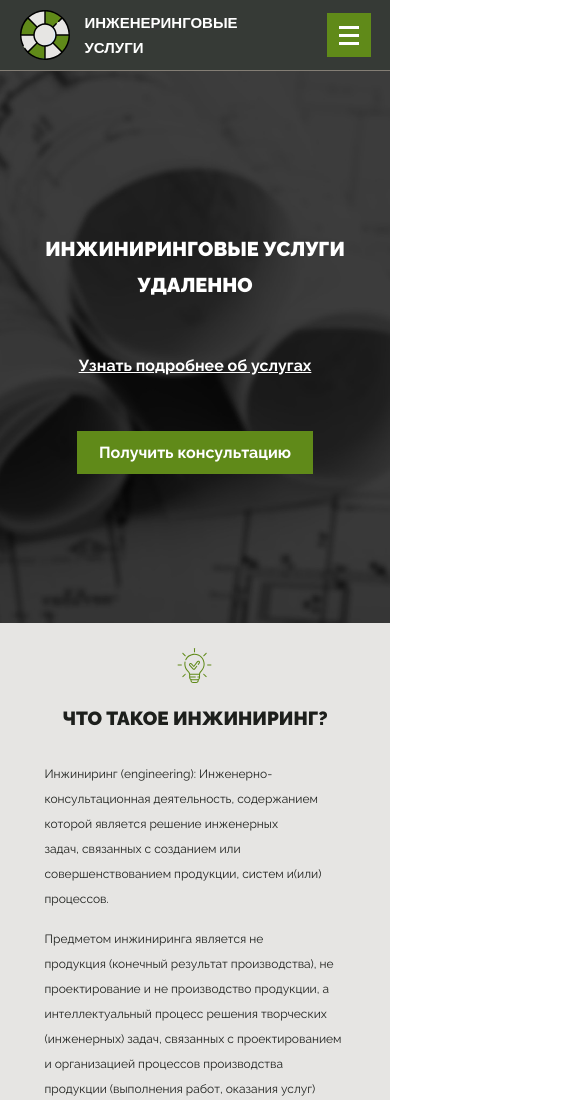
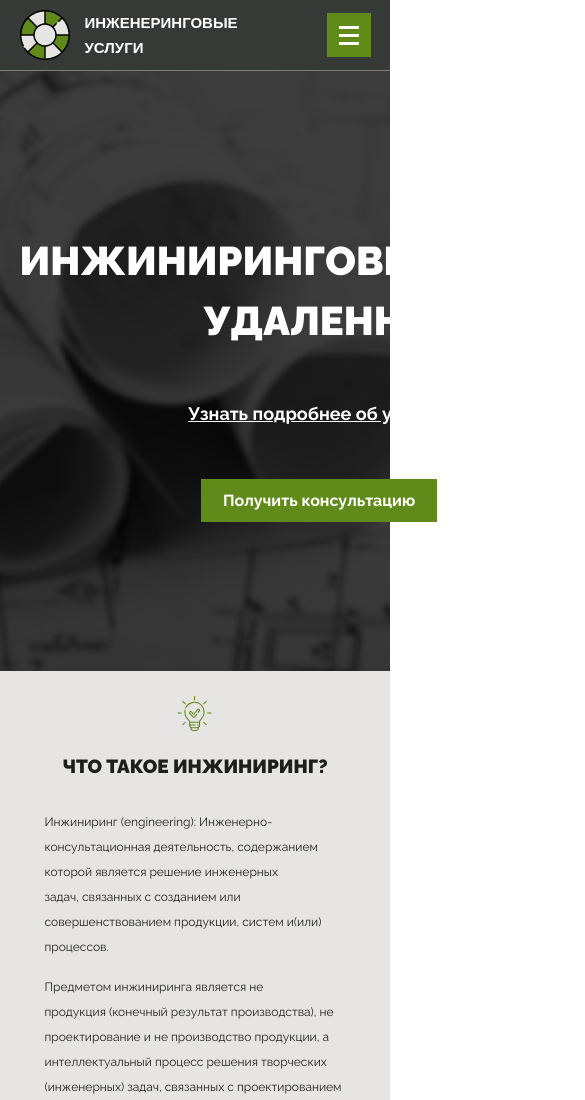
Before and after one commit to gavril0va/engineering, a plain HTML site: page index.html in a window 390 px wide. Shown: the top 1100 px of the page, 585 px wide, since content can reach past the window. Drawn offline with nearby package versions, Linux system fonts and the light colour scheme.

Commit message:
no message

```diff
--- a/style/media.css
+++ b/style/media.css
@@ -142,12 +142,12 @@
   }
 
   .offer__title {
-    font-size: 20px;
-    line-height: 36px;
+    /* font-size: 20px;
+    line-height: 36px; */
   }
 
   .offer__detail {
-    font-size: 16px;
+    /* font-size: 16px; */
   }
 
   .offer__button {
```
Also changed, not shown: img/bg.jpg (added).
